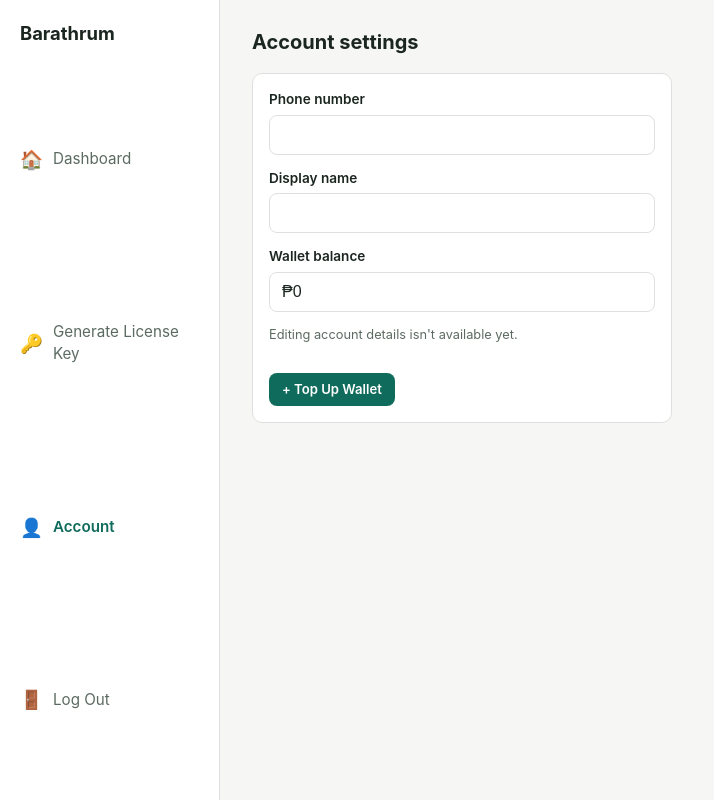
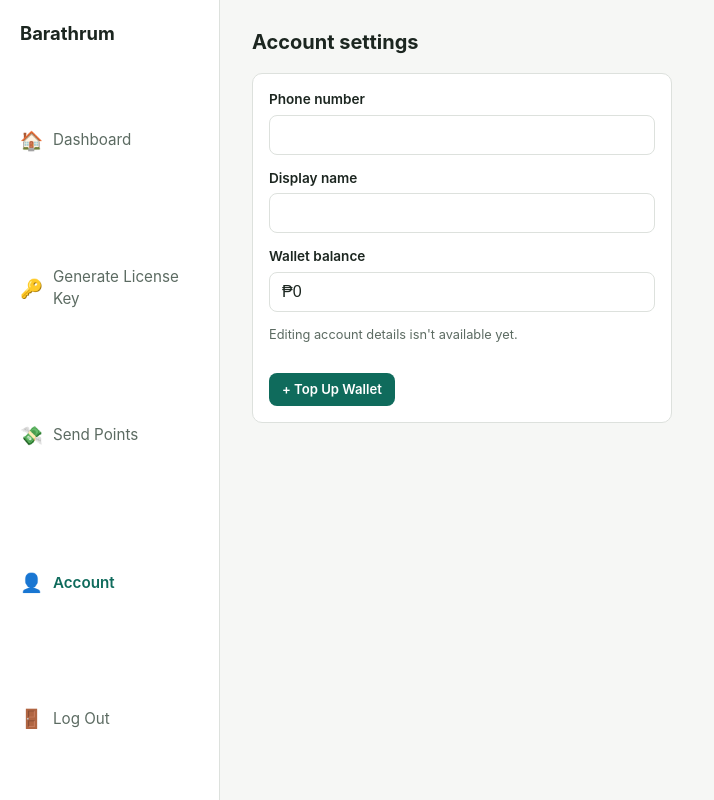
Before and after one commit to benzgarcel122-crypto/barathrum-backend, a Django app: page /account/ in a window 1280 px wide. Shown: the whole page, without its empty margins (0-714 px from the left). Run offline with Django 5.2, Linux system fonts and the light colour scheme; the visitor is signed in with stand-in values (Sample User, id 1).

Commit message:
Update dashboard_base.html

```diff
--- a/templates/dashboard_base.html
+++ b/templates/dashboard_base.html
@@ -8,6 +8,9 @@
   </a>
   <a href="{% url 'dashboard:generate_license' %}" class="{% if active_nav == 'generate_license' %}active{% endif %}">
     <span class="nav-icon">🔑</span><span>Generate License Key</span>
+  </a>
+  <a href="{% url 'dashboard:send_points' %}" class="{% if active_nav == 'send_points' %}active{% endif %}">
+    <span class="nav-icon">💸</span><span>Send Points</span>
   </a>
   <a href="{% url 'dashboard:account_settings' %}" class="{% if active_nav == 'account' %}active{% endif %}">
     <span class="nav-icon">👤</span><span>Account</span>
```
